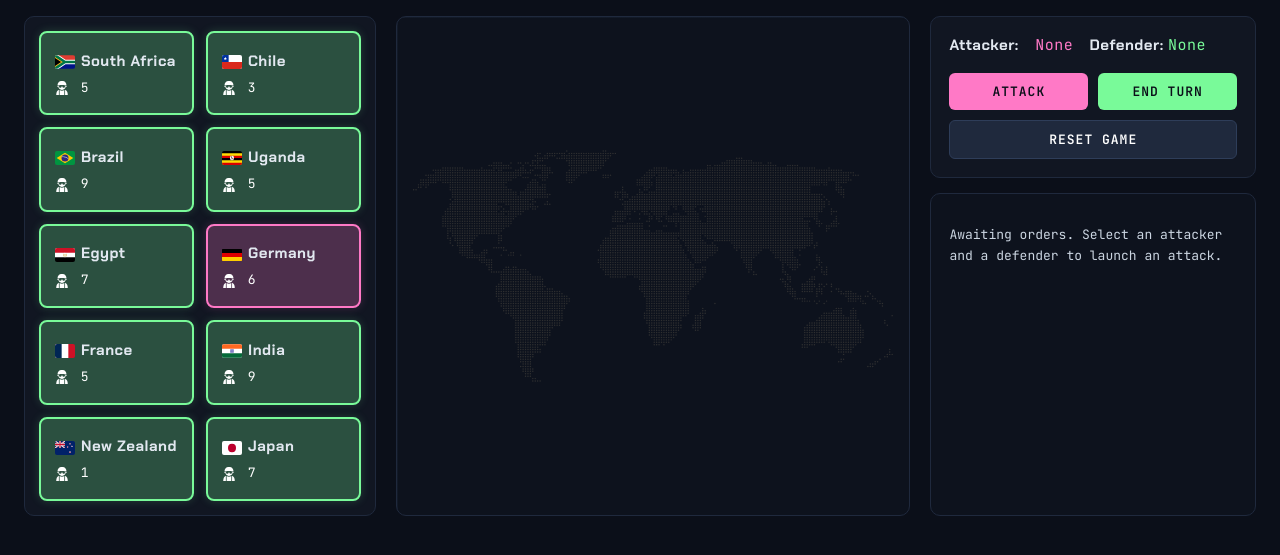
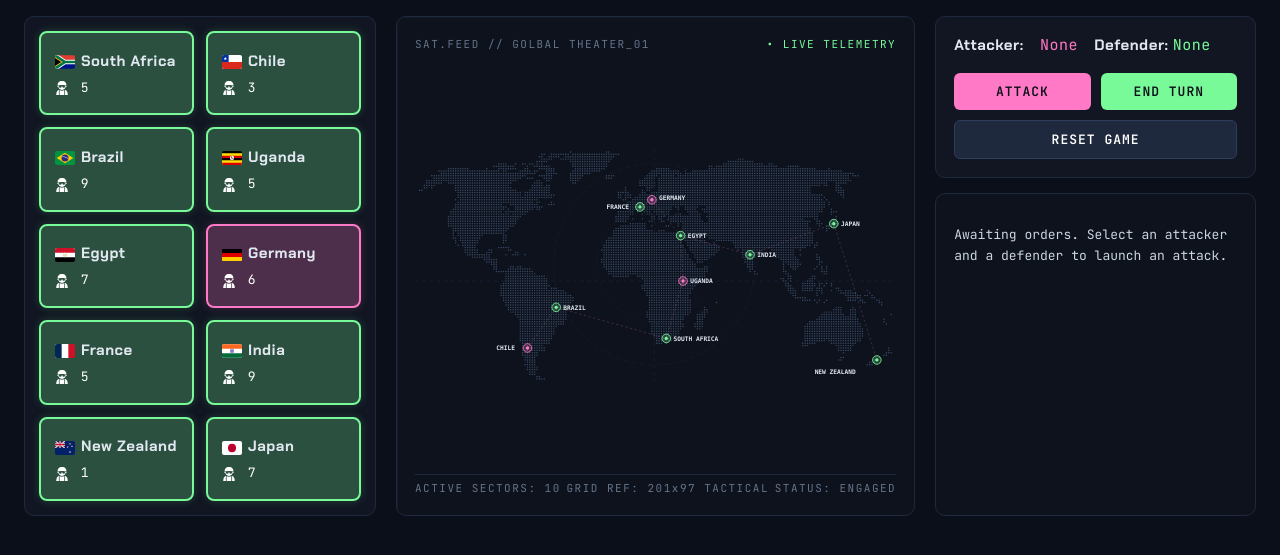
Before and after one commit to shifradestiny/geopolitics-game, a Flask app: page / in a window 1280 px wide. Shown: the part 71-626 px from the top of the page. Run offline with Flask 3, Linux system fonts and the light colour scheme.

Commit message:
Update world map styling and appearance

```diff
--- a/static/css/style.css
+++ b/static/css/style.css
@@ -91,11 +91,32 @@ h1 {
     linear-gradient(90deg, rgba(31, 41, 61, 0.35) 1px, transparent 1px);
   border: 1px solid #1f293d;
   border-radius: 10px;
-  padding: 12px;
+  padding: 14px 18px;
   display: flex;
-  align-items: center;
-  justify-content: center;
+  flex-direction: column;
+  justify-content: space-between;
   overflow: hidden;
+}
+
+.map-hud-header,
+.map-hud-footer {
+  display: flex;
+  justify-content: space-between;
+  font-family: "JetBrains Mono", "Consolas", monospace;
+  font-size: 11px;
+  letter-spacing: 1.5px;
+  color: #64748b;
+  padding: 6px 0;
+  border-bottom: 1px solild #1f293d;
+}
+
+.map-hud-footer {
+  border-bottom: none;
+  border-top: 1px solid #1f293d;
+}
+
+.hud-live {
+  color: #79fa99;
 }
 
 #controls {
@@ -220,8 +241,8 @@ button {
 
 .tactical-map-img {
   width: 100%;
-  height: 100%;
+  flex: 1;
+  min-height: 0;
   object-fit: contain;
   border-radius: 6px;
-  opacity: 0.9;
 }
--- a/templates/index.html
+++ b/templates/index.html
@@ -26,11 +26,22 @@
 
       <!-- World map background-->
       <div class="world-map-container" id="world-map-svg">
+        <div class="map-hud-header">
+          <span>SAT.FEED // GOLBAL THEATER_01</span>
+          <span class="hud-live">• LIVE TELEMETRY</span>
+        </div>
+
         <img
           src="/static/images/world_map.svg"
           alt="World Map"
           class="tactical-map-img"
         />
+
+        <div class="map-hud-footer">
+          <span>ACTIVE SECTORS: 10</span>
+          <span>GRID REF: 201x97 TACTICAL</span>
+          <span>STATUS: ENGAGED</span>
+        </div>
       </div>
 
       <div id="right-panel">
```
Also changed, not shown: static/images/world_map.svg.
